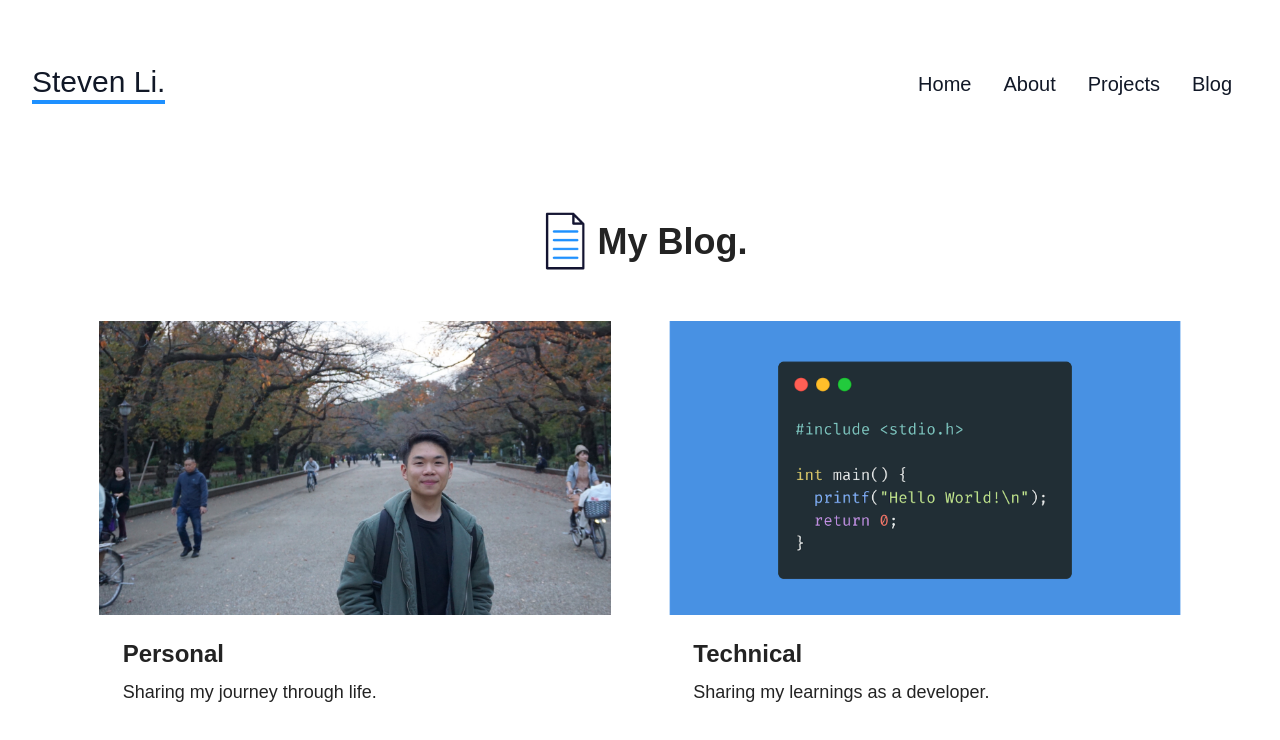
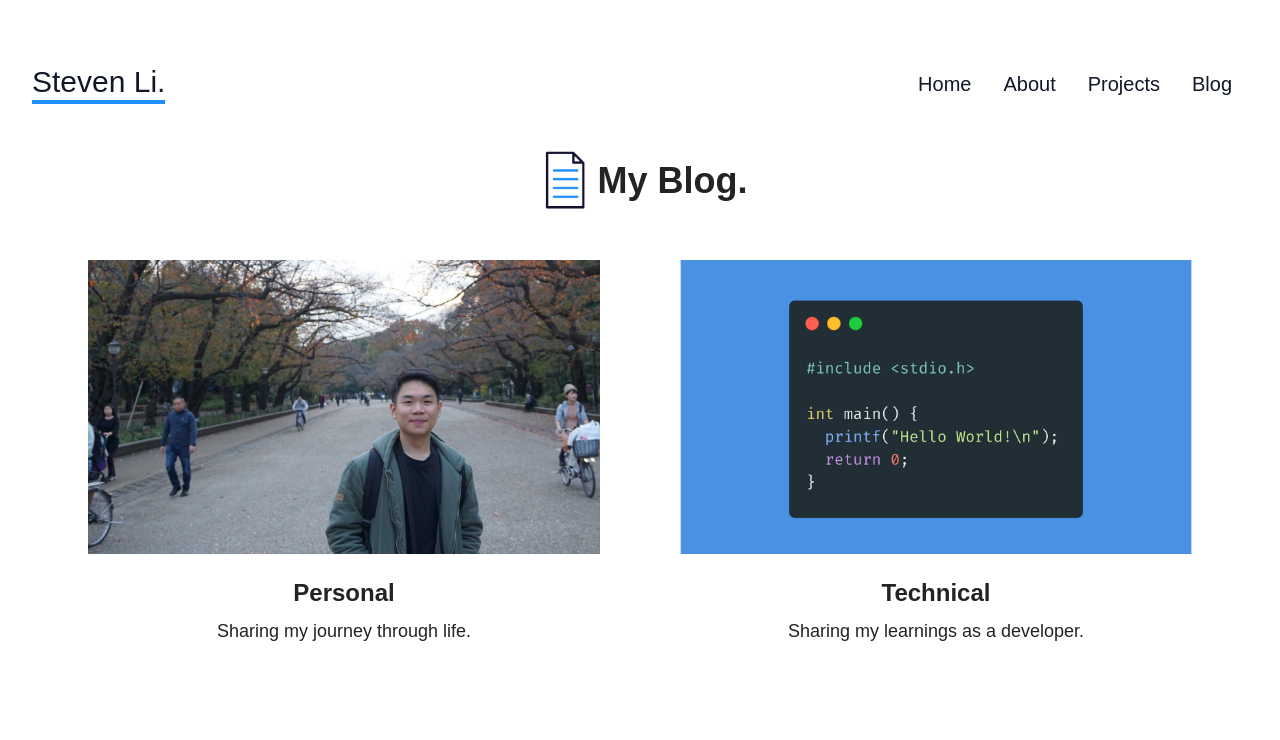
Before and after one commit to s-li1/portfolio, a Next.js app: page /blog in a window 1280 px wide. Shown: the top 740 px of the page. Built offline with nearby package versions, Linux system fonts and the light colour scheme.

Commit message:
center blog section and even spacing on large screens

```diff
--- a/pages/blog/index.tsx
+++ b/pages/blog/index.tsx
@@ -9,6 +9,7 @@ import Document from '../../public/animations/blog.gif';
 export default function Blog() {
     return (
         <Container title="Blog - Steven Li" description="Sharing my journey through life and programming">
+            <div className="text-center md:flex md:justify-center md:items-center md:absolute md:inset-0">
                 <div>
                     <h1 className="text-4xl font-semibold p-10 self-center text-center">
                         <span className="inline-block align-middle">
@@ -16,13 +17,13 @@ export default function Blog() {
                         </span>
                         My Blog.
                     </h1>
-                <div className="px-10 md:flex md:justify-evenly">
+                    <div className="px-10 space-x-20 md:flex md:justify-center">
                         <Link href="blog/personal" passHref>
                             <a className="max-w-lg cursor-pointer transform transition duration-500 hover:scale-105 mb-8">
                                 <div className="w-full">
                                     <Image src={Personal} alt="Personal Writing"/>
                                 </div>
-                        <div className="px-6 py-4">
+                                <div className="py-4">
                                     <h3 className="text-2xl font-semibold mb-2">
                                         Personal
                                     </h3>
@@ -35,7 +36,7 @@ export default function Blog() {
                                 <div className="w-full">
                                     <Image src={Technical} alt="Technical Writing"/>
                                 </div>
-                            <div className="px-6 py-4">
+                                <div className="py-4">
                                     <h3 className="text-2xl font-semibold mb-2">Technical</h3>
                                     <p className="text-lg">Sharing my learnings as a developer.</p>
                                 </div>
@@ -43,6 +44,7 @@ export default function Blog() {
                         </Link>
                     </div>
                 </div>
+            </div>
         </Container>
     )
 }
```
Lines whose indentation alone changed are shown as unchanged.
